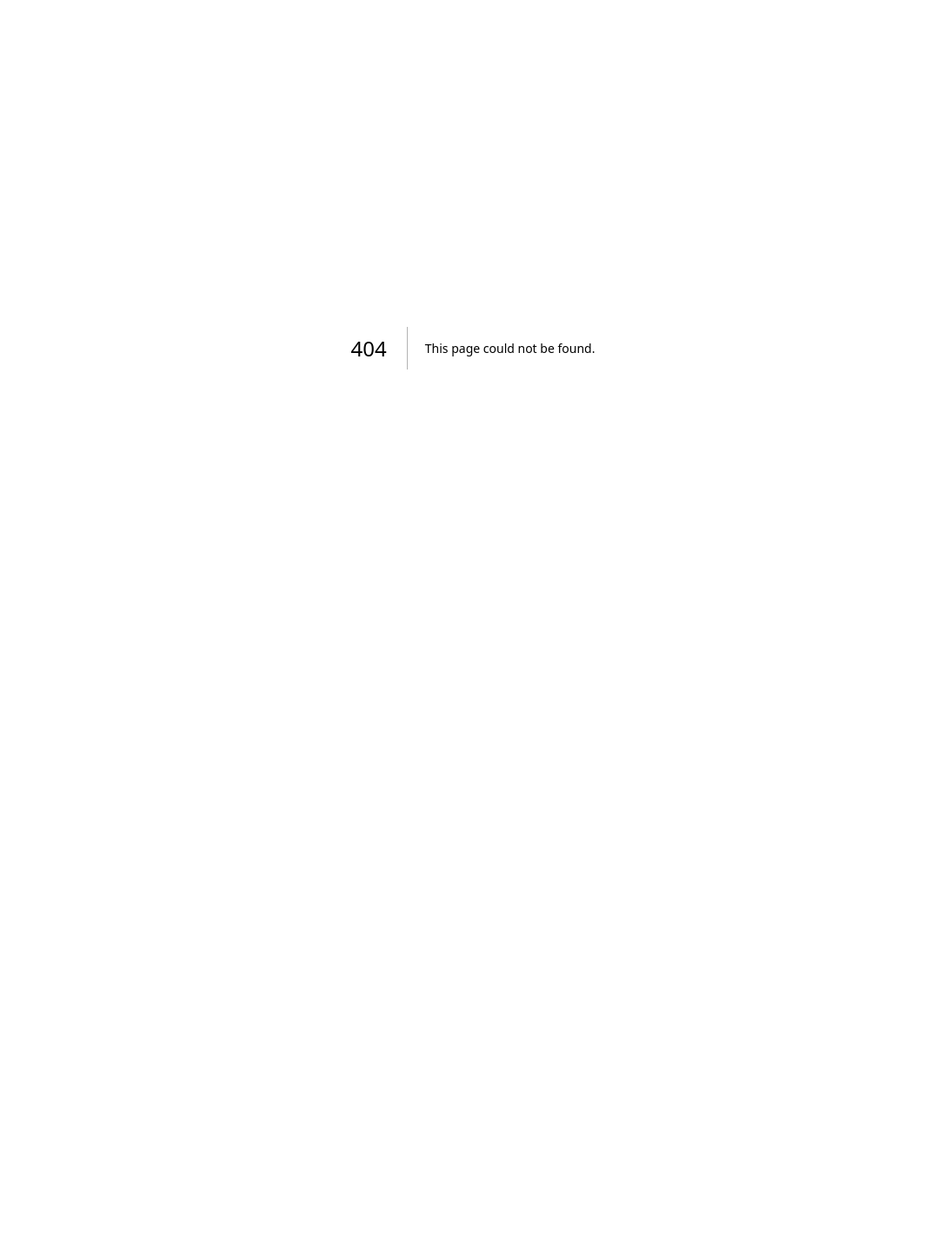
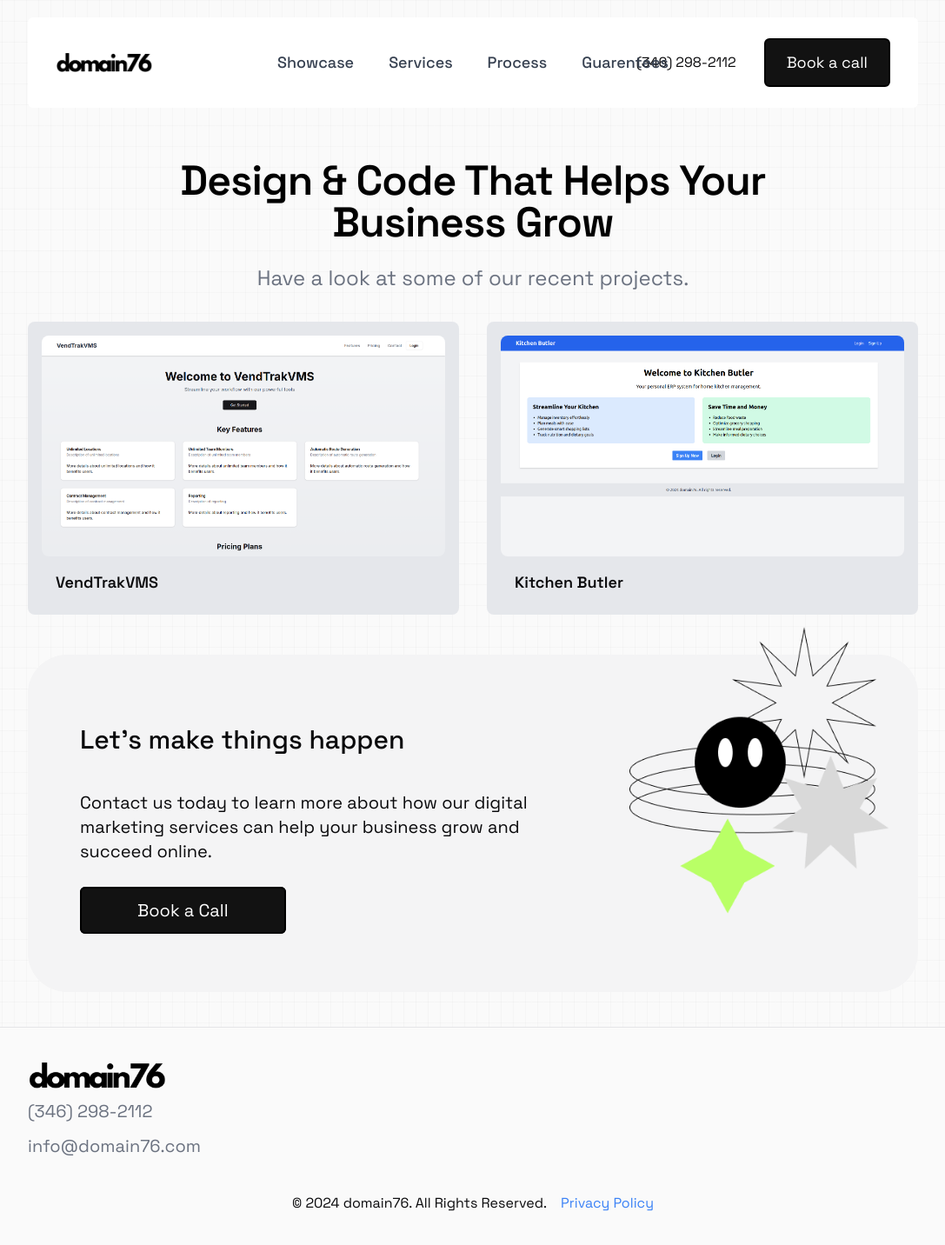
Before and after one commit to vinisadev/domain76, a Next.js app: page /showcase in a window 1280 px wide. Before the commit this address had no page. Shown: the top 1432 px of the page at 87% size, without its empty margins (96-1183 px from the left). Before the commit the page ends 800 px from the top, so only its background shows below. Built offline with nearby package versions, Linux system fonts and the light colour scheme.

Commit message:
Configure showcase, footer component, and add client images

```diff
--- /dev/null
+++ b/src/app/showcase/page.tsx
@@ -0,0 +1,39 @@
+import { BlurFadeDemo } from "@/components/demos/blur-fade-demo";
+import Footer from "@/components/footer";
+import WordFadeIn from "@/components/ui/word-fade-in";
+import ShowcaseNavbar from "@/components/showcase-navbar";
+import LetsMakeThingsHappenSection from "@/components/ui/lets-make-things-happen";
+
+const Showcase = () => {
+  return (
+    <div
+      className="
+        overflow-clip
+ inset-0
+ -z-10 h-full w-full bg-[#fafafa]
+  bg-[linear-gradient(to_right,#8080800a_1px,transparent_1px),linear-gradient(to_bottom,#8080800a_1px,transparent_1px)]
+   bg-[size:14px_24px]"
+    >
+      <ShowcaseNavbar />
+      <section className="md:px-0 mx-6 xl:w-4/5 2xl:w-[68%] md:mx-auto">
+        <div className="flex items-center justify-center relative">
+          <WordFadeIn
+            className="text-3xl pt-20 lg:text-5xl font-semibold max-w-3xl mx-auto md:text-center   z-20  "
+            words="Design & Code That Helps Your Business Grow"
+          />
+        </div>
+        <p className="md:text-center text-xl md:text-2xl my-6   md:w-4/5 mx-auto text-gray-500">
+          Have a look at some of our recent projects.
+        </p>
+
+        <BlurFadeDemo />
+
+        <LetsMakeThingsHappenSection />
+      </section>
+
+      <Footer />
+    </div>
+  );
+};
+
+export default Showcase;
--- /dev/null
+++ b/src/components/demos/blur-fade-demo.tsx
@@ -0,0 +1,47 @@
+import BlurFade from "@/components/ui/blur-fade";
+import Image from "next/image";
+import Link from "next/link";
+
+const works = [
+  {
+    background: "bg-gray-200",
+    imageUrl: "/clients/vendtrakvms.png",
+    title: "VendTrakVMS",
+    link: "https://www.vendtrakvms.com",
+  },
+  {
+    background: "bg-gray-200",
+    imageUrl: "/clients/kitchenbutler.png",
+    title: "Kitchen Butler",
+    link: "https://www.kitchenbutler.io",
+  },
+];
+
+export function BlurFadeDemo() {
+  return (
+    <section id="photos">
+      <div className="grid md:grid-cols-2 gap-8 mt-10 justify-items-center">
+        {works.map(({ imageUrl, title, link }, idx) => (
+          <BlurFade
+            key={title}
+            delay={0.25 + idx * 0.05}
+            inView
+            className={`rounded-lg ${works[idx].background} p-4`}
+          >
+            <Link href={link} target="_blank" rel="noreferrer">
+              <Image
+                height={10000}
+                width={10000}
+                className="
+                h-5/6 w-full object-cover rounded-lg"
+                src={imageUrl}
+                alt={`Random stock image ${idx + 1}`}
+              />
+              <h3 className="text-lg font-semibold p-4">{title}</h3>
+            </Link>
+          </BlurFade>
+        ))}
+      </div>
+    </section>
+  );
+}
--- /dev/null
+++ b/src/components/footer.tsx
@@ -0,0 +1,31 @@
+import Image from "next/image";
+import Link from "next/link";
+
+const Footer = () => {
+  return (
+    <footer className="bg-[#fafafa] py-10  px-6 md:px-0 md:mx-auto border-t">
+      <div className="flex flex-col  justify-between gap-y-3 xl:w-4/5 2xl:w-[68%] mx-auto">
+        <h1 className="text-3xl md:text-5xl font-medium ">
+          <Image
+            src={"/logo/logo.webp"}
+            width={10000}
+            height={10000}
+            className="w-40"
+            alt="image"
+          />{" "}
+        </h1>
+        <p className="text-left  text-xl  text-gray-500">(346) 298-2112</p>
+        <p className="text-left  text-xl  text-gray-500">info@domain76.com</p>
+      </div>
+
+      <div className="flex md:justify-center gap-x-4 mt-10">
+        © 2024 domain76. All Rights Reserved.
+        <Link href="/" className="text-blue-500">
+          Privacy Policy
+        </Link>
+      </div>
+    </footer>
+  );
+};
+
+export default Footer;
--- a/src/components/showcase-navbar.tsx
+++ b/src/components/showcase-navbar.tsx
@@ -61,9 +61,9 @@ const ShowcaseNavbar = () => {
       </div>
 
       <div className="flex items-center gap-x-4">
-        <a href="tel:5193191562" className="hidden xl:flex">
+        <a href="tel:+13462982112" className="hidden xl:flex">
           <button className="px-4 py-2  rounded-md flex items-center gap-x-3 ">
-            (519)-319-1562
+            (346) 298-2112
           </button>
         </a>
 
--- /dev/null
+++ b/src/components/ui/blur-fade.tsx
@@ -0,0 +1,67 @@
+"use client";
+
+import { useRef } from "react";
+import {
+  AnimatePresence,
+  motion,
+  useInView,
+  UseInViewOptions,
+  Variants,
+} from "framer-motion";
+
+type MarginType = UseInViewOptions["margin"];
+
+interface BlurFadeProps {
+  children: React.ReactNode;
+  className?: string;
+  variant?: {
+    hidden: { y: number };
+    visible: { y: number };
+  };
+  duration?: number;
+  delay?: number;
+  yOffset?: number;
+  inView?: boolean;
+  inViewMargin?: MarginType;
+  blur?: string;
+}
+
+export default function BlurFade({
+  children,
+  className,
+  variant,
+  duration = 0.4,
+  delay = 0,
+  yOffset = 6,
+  inView = false,
+  inViewMargin = "-50px",
+  blur = "6px",
+}: BlurFadeProps) {
+  const ref = useRef(null);
+  const inViewResult = useInView(ref, { once: true, margin: inViewMargin });
+  const isInView = !inView || inViewResult;
+  const defaultVariants: Variants = {
+    hidden: { y: yOffset, opacity: 0, filter: `blur(${blur})` },
+    visible: { y: -yOffset, opacity: 1, filter: `blur(0px)` },
+  };
+  const combinedVariants = variant || defaultVariants;
+  return (
+    <AnimatePresence>
+      <motion.div
+        ref={ref}
+        initial="hidden"
+        animate={isInView ? "visible" : "hidden"}
+        exit="hidden"
+        variants={combinedVariants}
+        transition={{
+          delay: 0.04 + delay,
+          duration,
+          ease: "easeOut",
+        }}
+        className={className}
+      >
+        {children}
+      </motion.div>
+    </AnimatePresence>
+  );
+}
--- /dev/null
+++ b/src/components/ui/word-fade-in.tsx
@@ -0,0 +1,46 @@
+"use client";
+
+import { motion, Variants } from "framer-motion";
+
+import { cn } from "@/lib/utils";
+
+interface WordFadeInProps {
+  words: string;
+  className?: string;
+  delay?: number;
+  variants?: Variants;
+}
+
+export default function WordFadeIn({
+  words,
+  delay = 0.15,
+  variants = {
+    hidden: { opacity: 0 },
+    visible: (i: any) => ({
+      y: 0,
+      opacity: 1,
+      transition: { delay: i * delay },
+    }),
+  },
+  className,
+}: WordFadeInProps) {
+  const _words = words.split(" ");
+
+  return (
+    <motion.h1
+      variants={variants}
+      initial="hidden"
+      animate="visible"
+      className={cn(
+        "font-display text-center text-4xl font-bold tracking-[-0.02em] text-black drop-shadow-sm dark:text-white md:text-7xl md:leading-[5rem]",
+        className,
+      )}
+    >
+      {_words.map((word, i) => (
+        <motion.span key={word} variants={variants} custom={i}>
+          {word}{" "}
+        </motion.span>
+      ))}
+    </motion.h1>
+  );
+}
```
Also changed, not shown: public/clients/kitchenbutler.png (added), public/clients/vendtrakvms.png (added).
